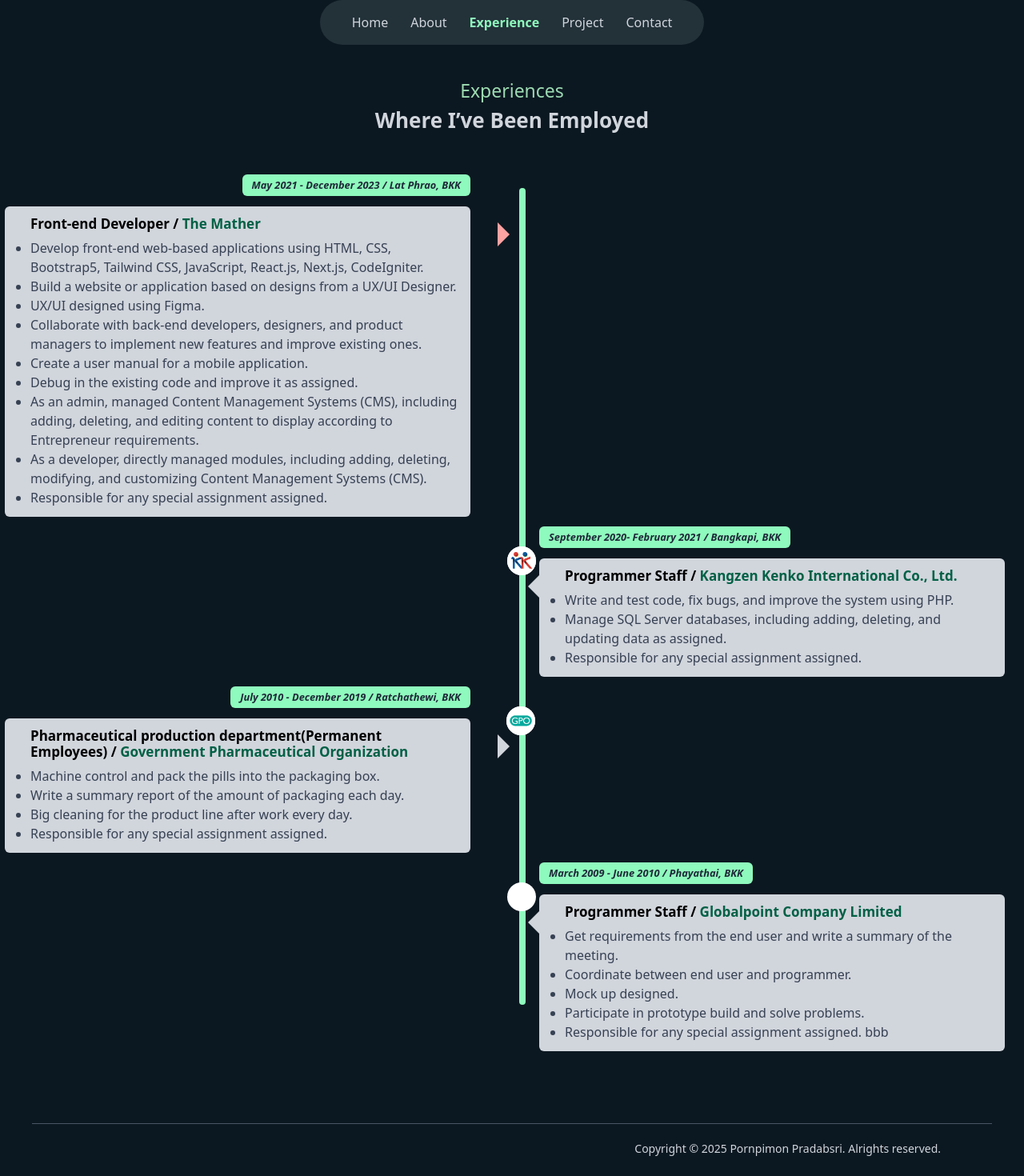
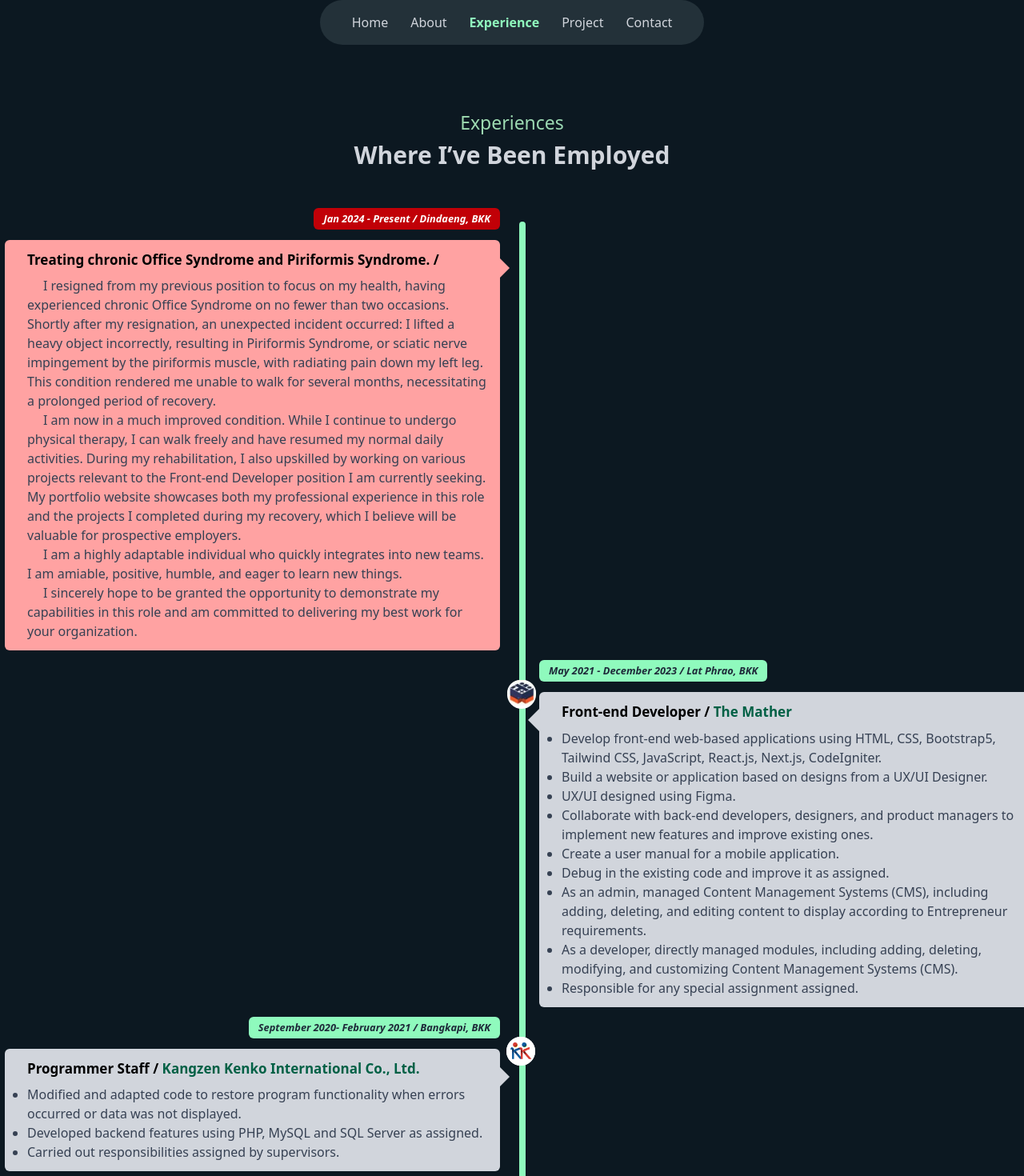
Before and after one commit to KKPornpimon/Kanomsmile29-Portfolio, a Next.js app: page /experience in a window 1280 px wide. Shown: the top 1470 px of the page at 80% size. Built offline with nearby package versions, Linux system fonts and the light colour scheme.

Commit message:
update experience page

```diff
--- a/app/experience/page.jsx
+++ b/app/experience/page.jsx
@@ -1,112 +1,54 @@
+import { ExperiencesData } from "@/utils/Experiences"
 
 
 const Experiences = () => {
   return (
-      <section id="experience" className="mt-20">
-          <div className="text-center">
+    <section id="experience">
+        <div className="text-center pt-10 pb-7">
             <h1 className="text-[23px] gardient-text capitalize">experiences</h1>
-              <h1 className="text-gray-300 text-[26px] font-semibold capitalize">Where I’ve been employed</h1>
+            <h1 className="text-gray-300 text-[30px] font-semibold capitalize">Where I’ve been employed</h1>
         </div>
 
-          <div className='mt-20'>
-            <ul className="timeline relative w-full">
-
-              <li className="wrapper relative z-[3] w-[85%] md:w-[47%] py-5 md:py-2 my-9">
-                <div className="text-box relative z-[3] rounded-md bg-gray-300 py-3 ps-6 lg:ps-8 pe-3">
+        <div>
+          <ul className="timeline relative w-full mt-12 ">
+            {
+              ExperiencesData.map((item, index) => {
+                return (
+                  <li key={index} className={`wrapper relative z-[3] w-[90%] md:w-[50%] py-5 md:py-2 my-9`}>
+                    <div className={`text-box relative z-[3] rounded-md ${index === 0 ? 'bg-red-300' : 'bg-gray-300'} py-3 ps-7 pe-3`}>
                       <span className="circle">
+                        {
+                          item.logo ? (
                             <img
-                      src='/images/mather.jpg'
-                      alt="The Mather"
+                              src={item.logo}
+                              alt={item.place}
                               className="absolute top-0 rounded-full flex items-center justify-center"
                             />
+                          ) : (
+                            <div className={`absolute top-0 rounded-full flex items-center justify-center ${index === 0 ? 'bg-red-600' : 'bg-white'} w-10 h-10`}></div>
+                          )
+                        }
                       </span>
                       <span className="arrow"></span>
-                  <h2 className="text-base sm:text-[17px] font-semibold pb-2 leading-5"> Front-end Developer / <span className="inline-block leading-5 text-emerald-800"> The Mather </span> </h2>
-                  <small className="locate-time"> May 2021 - December 2023 / Lat Phrao, BKK </small>
+                      <h2 className="text-[17px] font-semibold pb-2"> {item.position} / <span className="inline-block text-emerald-800"> {item.place} </span> </h2>
+                      <small className={`locate-time ${index === 0 ? 'bg-red-700 text-white' : 'bg-[var(--highlight)]'}`}> {item.date} / {item.location} </small>
                       <div className="desc">
-                    <ul className="list-disc text-gray-700 text-[15px] sm:text-base">
-                      <li>Develop front-end web-based applications using HTML, CSS, Bootstrap5, Tailwind CSS, JavaScript, React.js, Next.js,  CodeIgniter.</li>
-                      <li>Build a website or application based on designs from a UX/UI Designer.</li>
-                      <li>UX/UI designed using Figma.</li>
-                      <li>Collaborate with back-end developers, designers, and product managers to implement new features and improve existing ones.</li>
-                      <li>Create a user manual for a mobile application.</li>
-                      <li>Debug in the existing code and improve it as assigned.</li>
-                      <li>As an admin, managed Content Management Systems (CMS), including adding, deleting, and editing content to display according to Entrepreneur requirements.</li>
-                      <li>As a developer, directly managed modules, including adding, deleting, modifying, and customizing Content Management Systems (CMS).</li>
-                      <li>Responsible for any special assignment assigned.</li>
+                        <ul className={` ${index === 0 ? 'indent-5' : 'list-disc'}  text-gray-700`}>
+                          {
+                            item.detail.map((detail, index) => {
+                              return (
+                                <li className="text-[15px] sm:text-base" key={index}> {detail} </li>
+                              )
+                            })
+                          }
                         </ul>
                       </div>
                     </div>
                   </li>
+                )
+              })
+            }
 
-              <li className="wrapper relative z-[3] w-[85%] md:w-[47%] py-5 md:py-2 my-9">
-                <div className="text-box relative z-[3] rounded-md bg-gray-300 py-3 ps-6 lg:ps-8  pe-3">
-                  <span className="circle">
-                    <img
-                      src='/images/kk.jpg'
-                      alt="The Mather"
-                      className="absolute top-0 rounded-full flex items-center justify-center"
-                    />
-                  </span>
-                  <span className="arrow"></span>
-                  <h2 className="text-base sm:text-[17px] font-semibold pb-2 leading-5"> Programmer Staff / <span className="inline-block text-emerald-800 leading-5 "> Kangzen Kenko International Co., Ltd. </span> </h2>
-                  <small className="locate-time"> September 2020- February 2021 / Bangkapi, BKK </small>
-                  <div className="desc">
-                    <ul className="list-disc text-gray-700 text-[15px] sm:text-base">
-                      <li>Write and test code, fix bugs, and improve the system using PHP.</li>
-                      <li>Manage SQL Server databases, including adding, deleting, and updating data as assigned.</li>
-                      <li>Responsible for any special assignment assigned.</li>
-                    </ul>
-                  </div>
-                </div>
-              </li>
-
-              <li className="wrapper relative z-[3] w-[85%] md:w-[47%] py-5 md:py-2 my-9">
-                <div className="text-box relative z-[3] rounded-md bg-gray-300 py-3 ps-6 lg:ps-8 pe-3">
-                  <span className="circle">
-                    <img
-                      src='/images/gpo.png'
-                      alt="The Mather"
-                      className="absolute top-0 rounded-full flex items-center justify-center"
-                    />
-                  </span>
-                  <span className="arrow"></span>
-                  <h2 className="text-base sm:text-[17px] font-semibold pb-2 leading-5"> Pharmaceutical production department(Permanent Employees) / <span className="inline-block text-emerald-800 leading-5"> Government Pharmaceutical Organization </span> </h2>
-                  <small className="locate-time"> July 2010 - December 2019 / Ratchathewi, BKK </small>
-                  <div className="desc">
-                    <ul className="list-disc text-gray-700 text-[15px] sm:text-base">
-                      <li>Machine control and pack the pills into the packaging box.</li>
-                      <li>Write a summary report of the amount of packaging each day.</li>
-                      <li>Big cleaning for the product line after work every day.</li>
-                      <li>Responsible for any special assignment assigned.</li>
-                    </ul>
-                  </div>
-                </div>
-              </li>
-
-              <li className="wrapper relative z-[3] w-[85%] md:w-[47%] py-5 md:py-2 my-9">
-                <div className="text-box relative z-[3] rounded-md bg-gray-300 py-3 ps-6 lg:ps-8 pe-3">
-                  <span className="circle">
-                    {/* <img
-                      src=''
-                      alt="The Mather"
-                      className="absolute top-0 rounded-full flex items-center justify-center"
-                    /> */}
-                  </span>
-                  <span className="arrow"></span>
-                  <h2 className="text-base sm:text-[17px] font-semibold pb-2 leading-5"> Programmer Staff / <span className=" leading-5 inline-block text-emerald-800"> Globalpoint Company Limited </span> </h2>
-                  <small className="locate-time"> March 2009 - June 2010 / Phayathai, BKK </small>
-                  <div className="desc">
-                    <ul className="list-disc text-gray-700 text-[15px] sm:text-base">
-                      <li>Get requirements from the end user and write a summary of the meeting.</li>
-                      <li>Coordinate between end user and programmer.</li>
-                      <li>Mock up designed.</li>
-                      <li>Participate in prototype build and solve problems.</li>
-                      <li>Responsible for any special assignment assigned. bbb</li>
-                    </ul>
-                  </div>
-                </div>
-              </li>
 
           </ul>
         </div>
```
Lines whose indentation alone changed are shown as unchanged.
